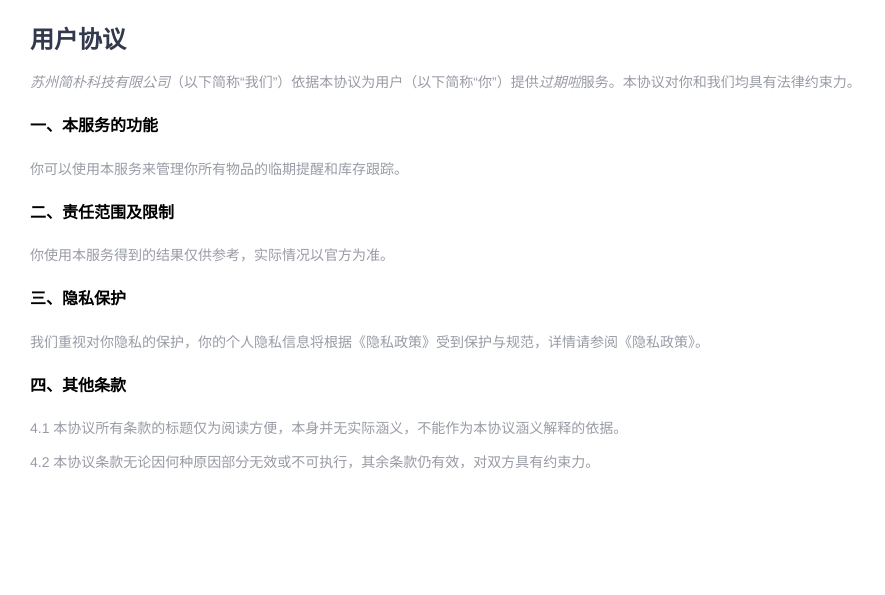
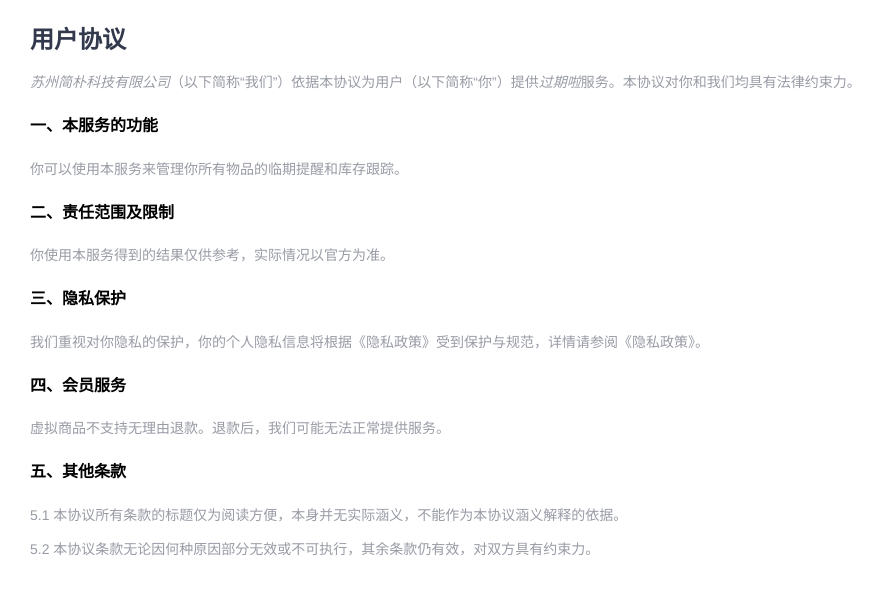
Before and after one commit to vanemu/vanemu.github.io, a Jekyll site: the page gql_service.html, which Jekyll copies as it is, in a window 1280 px wide. Shown: the top 595 px of the page, without its empty margins (0-885 px from the left). Built offline with Jekyll 4.4.1, drawn with Linux system fonts in a browser that asks for light colours.

Commit message:
Update gql_service.html

```diff
--- a/gql_service.html
+++ b/gql_service.html
@@ -44,9 +44,11 @@
     <p>你使用本服务得到的结果仅供参考，实际情况以官方为准。</p>
     <h4>三、隐私保护</h4>
     <p>我们重视对你隐私的保护，你的个人隐私信息将根据《隐私政策》受到保护与规范，详情请参阅《隐私政策》。</p>
-    <h4>四、其他条款</h4>
-    <p>4.1 本协议所有条款的标题仅为阅读方便，本身并无实际涵义，不能作为本协议涵义解释的依据。</p>
-    <p>4.2 本协议条款无论因何种原因部分无效或不可执行，其余条款仍有效，对双方具有约束力。</p>
+    <h4>四、会员服务</h4>
+    <p>虚拟商品不支持无理由退款。退款后，我们可能无法正常提供服务。</p>
+    <h4>五、其他条款</h4>
+    <p>5.1 本协议所有条款的标题仅为阅读方便，本身并无实际涵义，不能作为本协议涵义解释的依据。</p>
+    <p>5.2 本协议条款无论因何种原因部分无效或不可执行，其余条款仍有效，对双方具有约束力。</p>
 </body>
 
 </html>
```
